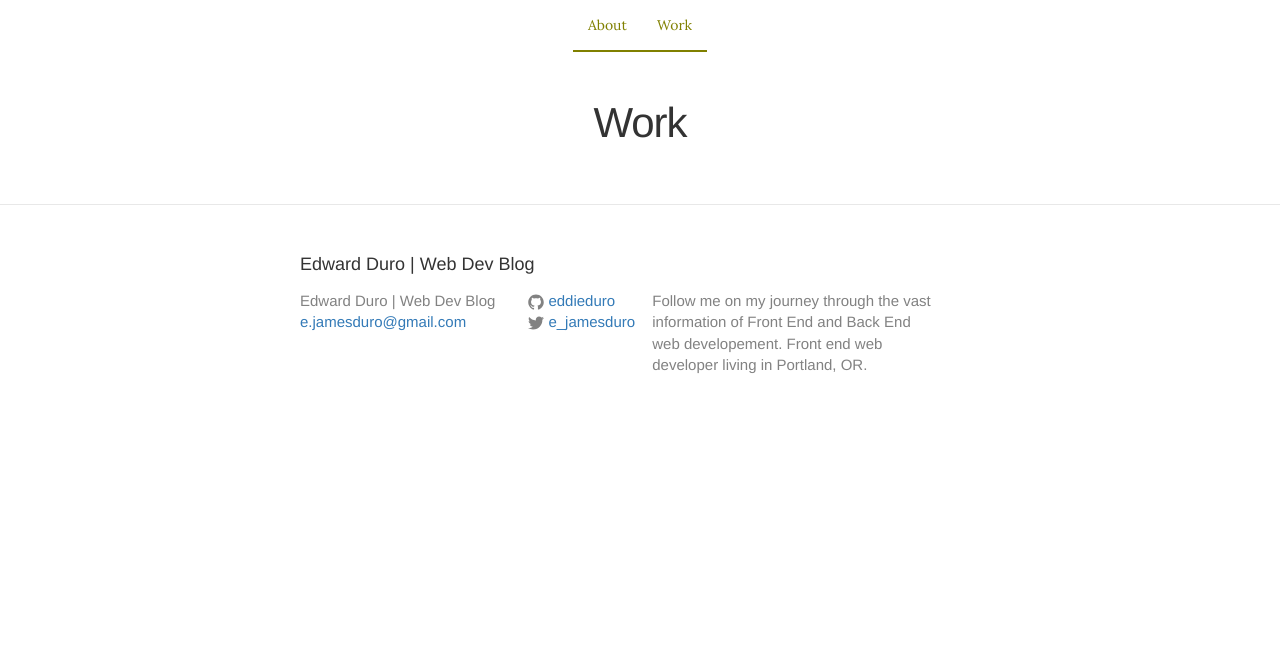
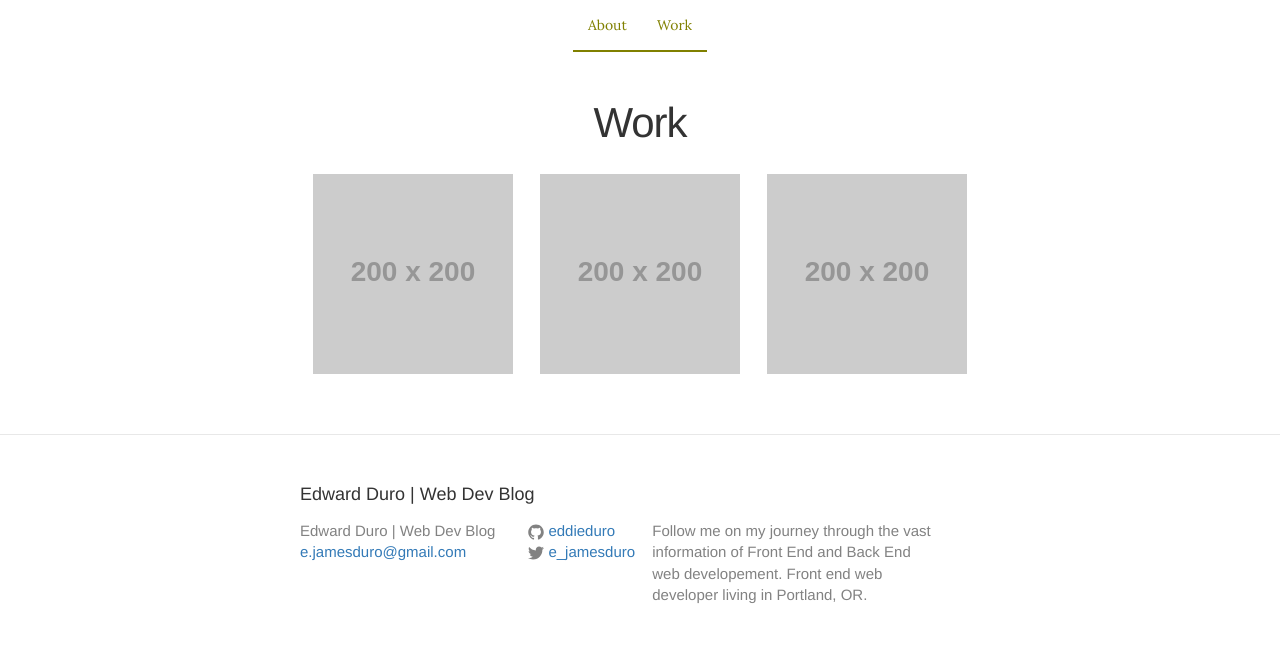
Before and after one commit to eddieduro/blog, a Jekyll site: the page built from work.md, in a window 1280 px wide. Shown: the part 577-1237 px from the top of the page. Built offline with Jekyll 4.4.1, drawn with Linux system fonts in a browser that asks for light colours; nearby versions of some CDN libraries; before the commit the page ends 1007 px from its top, so only the background shows below that.

Commit message:
added flex work placehold.its

```diff
--- a/_sass/_layout.scss
+++ b/_sass/_layout.scss
@@ -11,6 +11,14 @@
     display: flex;
     flex-direction: row;
     justify-content: center;
+    align-items: baseline;
+    align-content: center;
+}
+
+.flex-container2{
+    display: flex;
+    flex-direction: row;
+    justify-content: space-around;
     align-items: baseline;
     align-content: center;
 }
@@ -336,3 +344,9 @@
         }
     }
 }
+
+/* Work */
+
+#project {
+    display: inline;
+}
--- a/work.md
+++ b/work.md
@@ -3,3 +3,16 @@ layout: page
 title: Work
 permalink: /work/
 ---
+<div class="flex-container2">
+	<a href="#">
+		<img id="project" src="http://placehold.it/200x200">
+	</a>
+
+	<a href="#">
+		<img id="project" src="http://placehold.it/200x200">
+	</a>
+
+	<a href="#">
+		<img id="project" src="http://placehold.it/200x200">
+	</a>
+</div>
```
